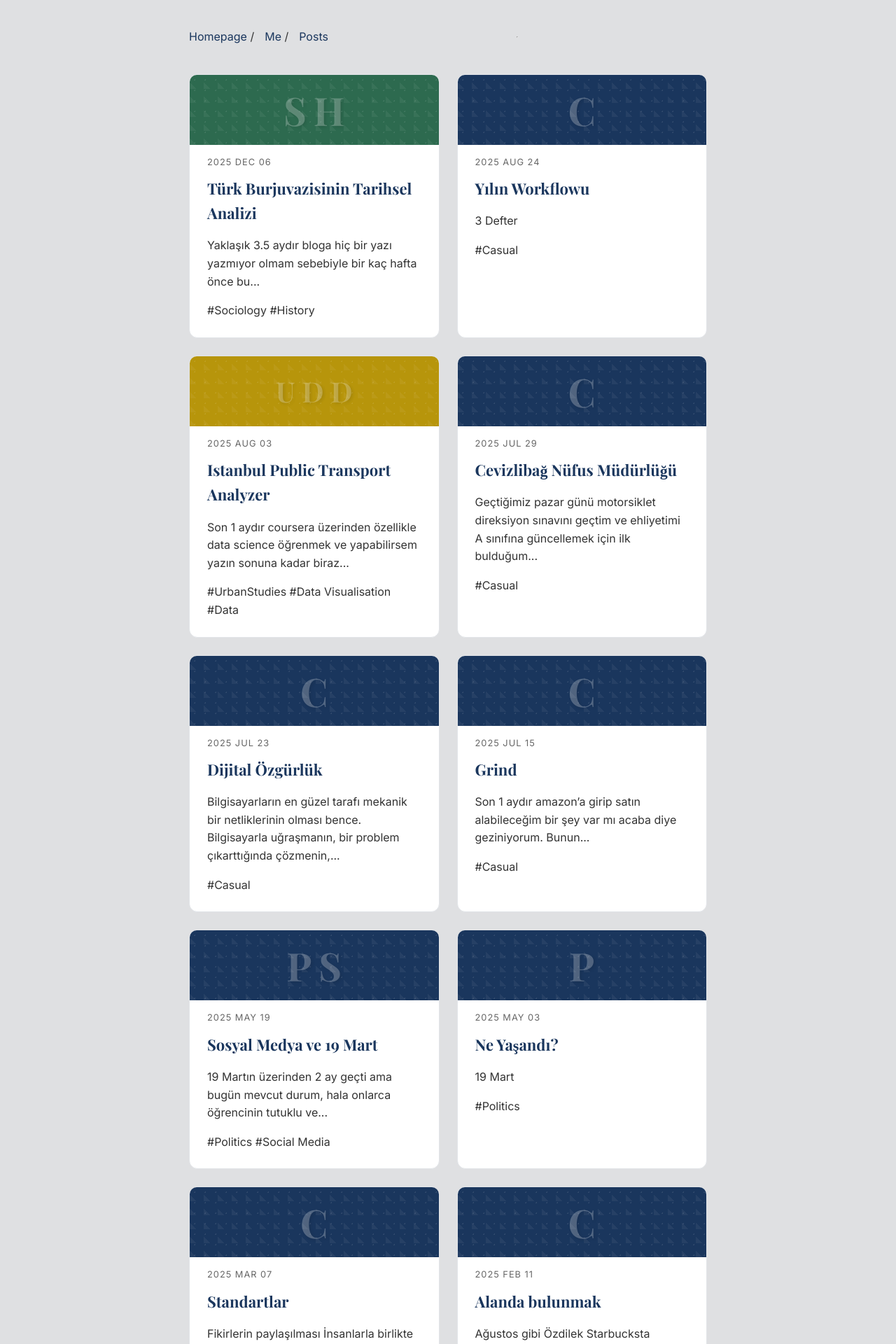
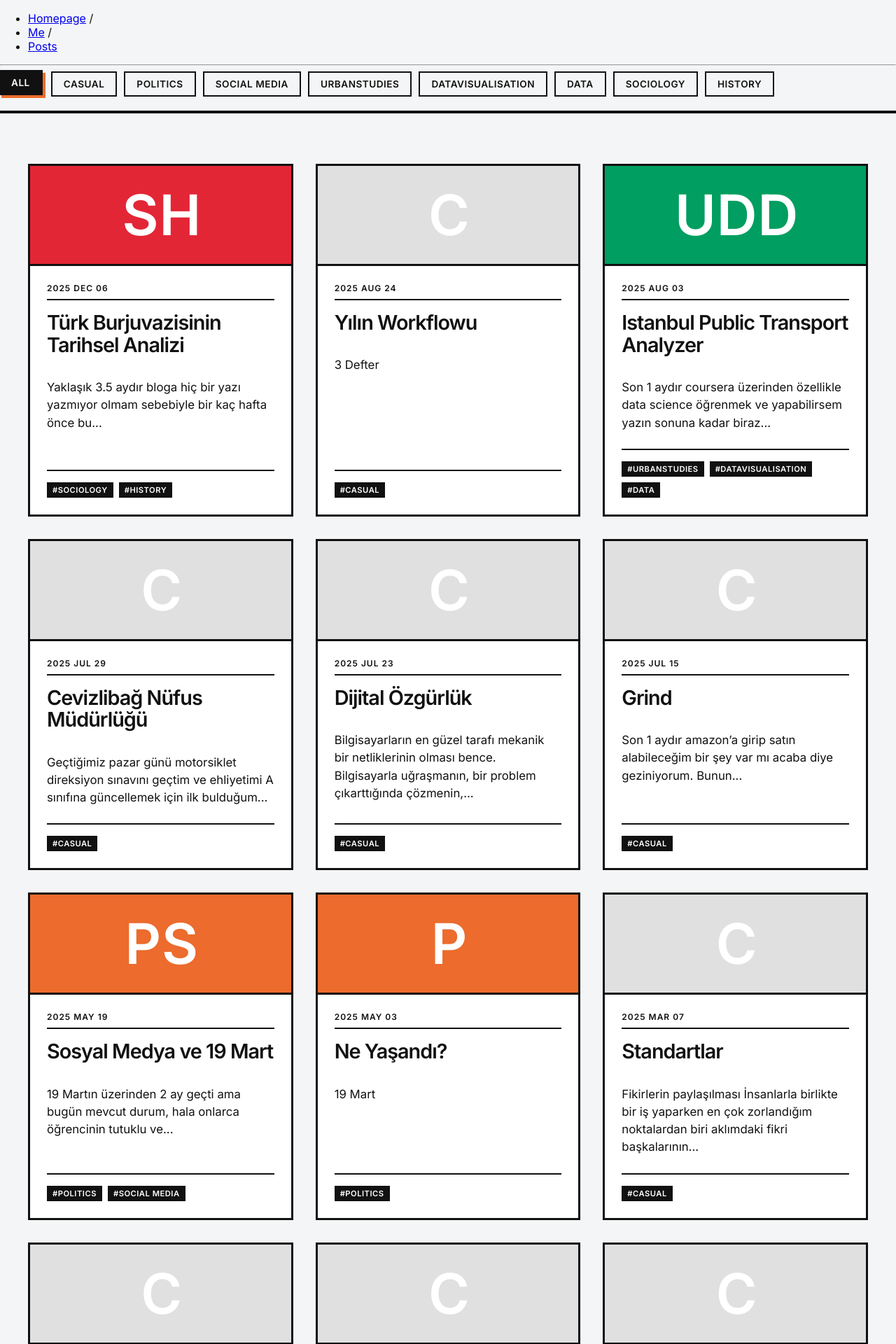
Before and after one commit to izuta-k/izuta-k.github.io, a Jekyll site: the page built from posts.html, in a window 1280 px wide. Shown: the top 1920 px of the page at 70% size. Built offline with Jekyll 4.4.1, drawn with Linux system fonts in a browser that asks for light colours.

Commit message:
BIG VISUAL UPDATE P2: SWISS STYLE HECK YEAH

```diff
--- a/_posts/2025-08-03-Istanbul_Transport_Analyzer.md
+++ b/_posts/2025-08-03-Istanbul_Transport_Analyzer.md
@@ -1,7 +1,7 @@
 ---
 layout: post
 title: Istanbul Public Transport Analyzer
-tags: [UrbanStudies, Data Visualisation, Data]
+tags: [UrbanStudies, DataVisualisation, Data]
 ---
 
 Son 1 aydır coursera üzerinden özellikle data science öğrenmek ve yapabilirsem yazın sonuna kadar biraz machine learning yetenekleri kazanabilmek için kurs alıyorum. Kursların formatı aslında biraz yavaş ama jupyterlab üzerinden yaptığım kod seansları sayesinde bir çok yeni kavram öğrendim. Yeni kavram oldukları içinde sadece öğrendiğimle kalıp unutmak istemiyorum pek bu bilgileri. Veri analizi ve python kütüphaneleri, sql gibi programlama dilleri 1 ayda birden şoklama usülü bünyeme dahil oldukları için bunları tutacak bir şeyler aradım o yüzden kendime. Bir proje bulayım ve en azından ilerde unutsam bile geriye dönüp bakıp tekrardan neyin nasıl yapıldığını görüp bilgilerimi tazeleyebileceğim bir şeyler. O yüzden bir şeyler öğrenmeyi en çok sevdiğim başlıklardan biri olan İstanbul halkının mobilizasyona dair bir şeyler yapayım dedim. Sonuçta insan yaşadığı yer hakkında bir şeyler bilmeden oraya ait de hissedemez.
--- a/css/main.scss
+++ b/css/main.scss
@@ -1,217 +1,190 @@
 ---
 ---
-// 1. VARIABLES
-$navy: #1A365D;
-$grey-bg: #dfe0e2;
-$max-width: 740px;
+/* SWISS VARIABLES */
+$black: #111111;
+$white: #ffffff;
+$grey-bg: #f4f5f6;
 
-// 2. CORE DEFAULTS
+/* 1. CORE TYPOGRAPHY (Inter Everywhere) */
 body {
     margin: 0;
-    font-family: 'Inter', sans-serif;
     background-color: $grey-bg;
-    color: #333;
-    line-height: 1.6;
+    font-family: 'Inter', Helvetica, Arial, sans-serif;
+    color: $black;
+    -webkit-font-smoothing: antialiased;
 }
 
-.container {
-    max-width: $max-width;
-    margin: auto;
-    padding: 0 20px;
+/* 2. THE GRID (Keeping your old structure) */
+.post-grid {
+    display: grid;
+    grid-template-columns: repeat(auto-fill, minmax(320px, 1fr));
+    gap: 2rem;
+    padding: 2rem 0;
+    max-width: 1200px;
+    margin: 0 auto;
 }
 
-a {
-    text-decoration: none;
-    color: $navy;
-    transition: 0.2s;
-    &:hover { text-decoration: underline; }
+/* 3. SWISS CARDS (Sharp, Bold, Geometric) */
+.post-card {
+    background: $white;
+    border: 3px solid $black; /* Thick, structural borders */
+    border-radius: 0; /* No rounded corners in Swiss design */
+    display: flex;
+    flex-direction: column;
+    transition: transform 0.15s ease, box-shadow 0.15s ease;
 }
 
-// 3. NAVIGATION
-.navbar {
-    padding: 40px 0 20px 0;
-    display: flex;
-    justify-content: space-between;
-    align-items: center;
-
-    .site-title {
-        font-family: 'Playfair Display', serif;
-        font-size: 28px;
-        font-weight: bold;
-    }
-
-    ul {
-        display: flex;
-        gap: 15px;
-        list-style: none;
-        margin: 0;
-        padding: 0;
-    }
+/* Neo-Swiss Hover Effect: A sharp, solid drop instead of a blurry shadow */
+.post-card:hover {
+    transform: translate(-6px, -6px);
+    box-shadow: 10px 10px 0px $black;
 }
 
-// 4. POST GRID & CARDS
-.post-grid {
-    display: grid;
-    grid-template-columns: repeat(auto-fill, minmax(300px, 1fr));
-    gap: 25px;
-    margin: 20px 0;
-}
-
-.post-card {
-    background: #ffffff;
-    border: 1px solid #e1e4e8;
-    border-radius: 12px;
-    padding: 25px;
-    display: flex;
-    flex-direction: column;
-    transition: transform 0.2s ease, box-shadow 0.2s ease;
-
-    &:hover {
-        transform: translateY(-5px);
-        box-shadow: 0 10px 20px rgba(0,0,0,0.05);
-        border-color: $navy;
-    }
-
-    .title {
-        font-family: 'Playfair Display', serif;
-        font-size: 22px;
-        color: #0b3536;
-        margin: 10px 0;
-    }
-
-    .details {
-        font-size: 0.8rem;
-        color: #666;
-        text-transform: uppercase;
-        letter-spacing: 1px;
-    }
-}
-
-// 5. CONTENT TYPOGRAPHY
-.content {
-    h1, h2, h3 {
-        font-family: 'Playfair Display', serif;
-        color: #0b3536;
-        margin-top: 1.5em;
-    }
-
-    blockquote {
-        border-left: 4px solid $navy;
-        margin: 20px 0;
-        padding: 10px 20px;
-        background: rgba(255,255,255,0.5);
-        font-style: italic;
-    }
-
-    img {
-        max-width: 100%;
-        height: auto;
-        border-radius: 8px;
-    }
-}
-
-// 6. RESPONSIVENESS
-@media (max-width: 600px) {
-    .navbar {
-        flex-direction: column;
-        text-align: center;
-        gap: 20px;
-    }
-    .post-grid {
-        grid-template-columns: 1fr;
-    }
-}
-
-/* Thumbnail Placeholder Style */
+/* 4. THE THUMBNAILS (Color Coded & Tag Letters) */
 .post-card-visual {
-    height: 120px;
-    margin: -25px -25px 20px -25px; /* Pulls it to the edges of the card */
+    height: 140px;
+    border-bottom: 3px solid $black; /* Distinct separation */
     display: flex;
     align-items: center;
     justify-content: center;
-    background-color: #1A365D; /* Default Navy */
-    color: rgba(255,255,255,0.2);
-    font-family: 'Playfair Display', serif;
-    font-size: 5rem;
-    font-weight: bold;
-    overflow: hidden;
-    border-radius: 10px 10px 0 0;
+    background-color: $black; /* Default fallback */
 }
 
-/* Category Color Coding */
-/* These match your common tags like #Sociology or #History */
-.post-card.sociology .post-card-visual { background-color: #2D6A4F; } /* Deep Green */
-.post-card.history .post-card-visual { background-color: #8B4513; }   /* Burnt Sienna */
-.post-card.economics .post-card-visual { background-color: #4A4E69; } /* Slate Blue */
-.post-card.urbanstudies .post-card-visual { background-color: #D4A373; } /* Earthy Sand */
-.post-card.politics .post-card-visual { background-color: #4A235A; }   /* Royal Purple */
+/* Swiss Colors are stark and vibrant, not muted */
+.tag-sociology .post-card-visual { background-color: #E32636; } /* Swiss Red */
+.tag-history .post-card-visual { background-color: #0055A4; }   /* Pure Blue */
+.tag-economics .post-card-visual { background-color: #FFCC00; } /* Bright Yellow */
+.tag-urbanstudies .post-card-visual { background-color: #009E60; } /* Pure Green */
 
-
-/* Abstract Pattern Overlay */
-.post-card-visual::after {
-    content: "";
-    position: absolute;
-    top: 0; left: 0; width: 100%; height: 100%;
-    opacity: 0.1;
-    background-image: radial-gradient(#ffffff 1px, transparent 1px);
-    background-size: 15px 15px;
+.tag-letters {
+    display: flex;
+    gap: 4px;
 }
 
-/* Base Thumbnail Style */
-.post-card-visual {
-    height: 100px;
-    margin: -25px -25px 15px -25px;
-    display: flex;
-    align-items: center;
-    justify-content: center;
-    background-color: #1A365D; /* Default Navy */
-    position: relative;
-    overflow: hidden;
+.tag-char {
+    font-family: 'Inter', sans-serif;
+    font-size: 5rem;
+    font-weight: 900; /* Maximum boldness */
+    line-height: 1;
+    color: $white;
+    letter-spacing: -3px; /* Tight tracking is very Swiss */
 }
 
-.category-letter {
-    font-family: 'Playfair Display', serif;
-    font-size: 4rem;
-    color: rgba(255, 255, 255, 0.15);
-    font-weight: bold;
+/* If the background is yellow, make the letter black for contrast */
+.tag-economics .tag-char { color: $black; }
+
+/* 5. CARD CONTENT TYPOGRAPHY */
+.post-card-content {
+    padding: 1.5rem;
+    display: flex;
+    flex-direction: column;
+    flex-grow: 1;
 }
 
-/* Tag-Specific Colors */
-.tag-sociology .post-card-visual { background-color: #2D6A4F; }   /* Forest Green */
-.tag-history .post-card-visual { background-color: #7B241C; }     /* Deep Red */
-.tag-economics .post-card-visual { background-color: #21618C; }   /* Steel Blue */
-.tag-urbanstudies .post-card-visual { background-color: #B7950B; } /* Golden Mustard */
-.tag-Politics .post-card-visual { background-color: #4A235A; }   /* Royal Purple */
+.details {
+    font-weight: 800;
+    font-size: 0.75rem;
+    text-transform: uppercase;
+    letter-spacing: 1px;
+    border-bottom: 2px solid $black; /* Structural dividing line */
+    padding-bottom: 0.5rem;
+    margin-bottom: 1rem;
+}
 
-/* Subtle Pattern Overlay for Appeal */
-.post-card-visual::before {
-    content: "";
-    position: absolute;
-    top: 0; left: 0; width: 100%; height: 100%;
-    background-image: linear-gradient(45deg, rgba(255,255,255,0.05) 25%, transparent 25%);
-    background-size: 20px 20px;
+.title {
+    font-weight: 900;
+    font-size: 1.8rem;
+    line-height: 1.1;
+    letter-spacing: -1px;
+    margin: 0 0 1rem 0;
+}
+
+.title a {
+    color: $black;
+    text-decoration: none;
+}
+
+.excerpt {
+    font-size: 1.05rem;
+    line-height: 1.5;
+    margin-bottom: 1.5rem;
+    flex-grow: 1;
+}
+
+/* 6. TAG PILLS (Sharp and Blocky) */
+.post-tags-row {
+    display: flex;
+    flex-wrap: wrap;
+    gap: 8px;
+    border-top: 2px solid $black; /* Structural dividing line */
+    padding-top: 1rem;
+}
+
+.mini-tag {
+    font-weight: 800;
+    font-size: 0.7rem;
+    text-transform: uppercase;
+    background: $black;
+    color: $white;
+    padding: 4px 8px;
+    border-radius: 0; /* Sharp rectangle */
+    letter-spacing: 0.5px;
 }
 
 
-/* Container for the letters */
-.tag-letters {
+/* =========================================
+ SWISS TAG COLOR PALETTE
+ * ========================================= */
+
+/* The Core Research */
+.tag-politics .post-card-visual { background-color: #EC6B2D; }        /* Swiss Orange */
+.tag-urbanstudies .post-card-visual { background-color: #009E60; }    /* Pure Green */
+.tag-sociology .post-card-visual { background-color: #E32636; }       /* Swiss Red */
+.tag-history .post-card-visual { background-color: #0055A4; }         /* Pure Blue */
+.tag-economics .post-card-visual { background-color: #FFCC00; }       /* Bright Yellow */
+
+/* Data & Tech */
+.tag-data .post-card-visual { background-color: #3F00FF; }            /* Ultramarine */
+.tag-datavisualisation .post-card-visual { background-color: #00AEEF; } /* Cyan */
+
+/* Other Interests */
+.tag-casual .post-card-visual { background-color: #E0E0E0; }          /* Stark Silver */
+.tag-football .post-card-visual { background-color: #111111; }        /* Solid Black */
+.tag-astrology .post-card-visual { background-color: #9B26B6; }       /* Deep Purple */
+
+
+
+
+/* SWISS TAG FILTER MENU */
+.tag-filter-menu {
     display: flex;
+    flex-wrap: wrap;
     gap: 10px;
-    align-items: center;
-    justify-content: center;
-    width: 100%;
-    height: 100%;
+    margin-bottom: 40px;
+    border-bottom: 4px solid #111111; /* Heavy structural line */
+    padding-bottom: 20px;
 }
 
-.tag-char {
-    font-family: 'Playfair Display', serif; /* Using your academic serif font */
-    font-size: 3.5rem;
-    font-weight: 700;
-    color: rgba(255, 255, 255, 0.25); /* Subtle transparency for a modern look */
-    text-shadow: 2px 2px 4px rgba(0, 0, 0, 0.1);
+.filter-btn {
+    font-family: 'Inter', sans-serif;
+    font-weight: 900;
+    font-size: 0.85rem;
+    text-transform: uppercase;
+    letter-spacing: 0.5px;
+    background: transparent;
+    border: 2px solid #111111;
+    color: #111111;
+    padding: 8px 16px;
+    cursor: pointer;
+    border-radius: 0; /* Sharp corners */
+    transition: all 0.1s ease;
 }
 
-/* Make letters smaller if there are many tags */
-.tag-letters:has(.tag-char:nth-child(3)) .tag-char {
-    font-size: 2.5rem;
+/* The Active / Hover State */
+.filter-btn:hover,
+.filter-btn.active {
+    background: #111111;
+    color: #ffffff;
+    transform: translate(-2px, -2px); /* Slight brutalist lift */
+    box-shadow: 4px 4px 0px #EC6B2D; /* Swiss Orange highlight */
 }
--- a/posts.html
+++ b/posts.html
@@ -5,18 +5,29 @@ title: Yazılar
 
 
 
+<div class="tag-filter-menu">
+  <button class="filter-btn active" data-filter="all">ALL</button>
+
+  {% for tag in site.tags %}
+    {% assign tag_name = tag | first %}
+    <button class="filter-btn" data-filter="{{ tag_name | downcase }}">{{ tag_name | upcase }}</button>
+  {% endfor %}
+</div>
+
 <div class="post-grid">
   {% for post in site.posts %}
     {% assign primary_tag = post.tags | first | downcase %}
 
-    <article class="post-card tag-{{ primary_tag }}">
+    <article class="post-card tag-{{ primary_tag }}" data-tags="{{ post.tags | join: ' ' | downcase }}">
       <div class="post-card-visual">
         <div class="tag-letters">
           {% for tag in post.tags %}
             <span class="tag-char">{{ tag | slice: 0 | upcase }}</span>
           {% endfor %}
         </div>
-      </div> <div class="post-card-content">
+      </div>
+
+      <div class="post-card-content">
         <div class="details">{{ post.date | date: '%Y %b %d' }}</div>
         <h2 class="title"><a href="{{ post.url }}">{{ post.title }}</a></h2>
         <p class="excerpt">{{ post.excerpt | strip_html | truncatewords: 15 }}</p>
@@ -30,3 +41,39 @@ title: Yazılar
     </article>
   {% endfor %}
 </div>
+
+
+<script>
+document.addEventListener('DOMContentLoaded', function() {
+  const buttons = document.querySelectorAll('.filter-btn');
+  const posts = document.querySelectorAll('.post-card');
+
+  buttons.forEach(button => {
+    button.addEventListener('click', () => {
+      // 1. Remove the 'active' black background from all buttons
+      buttons.forEach(btn => btn.classList.remove('active'));
+
+      // 2. Add the 'active' background to the one you just clicked
+      button.classList.add('active');
+
+      // 3. Find out which tag we are filtering by
+      const filterValue = button.getAttribute('data-filter');
+
+      // 4. Loop through all posts and hide/show them
+      posts.forEach(post => {
+        if (filterValue === 'all') {
+          post.style.display = 'flex'; // Show everything
+        } else {
+          // Check if the post's hidden data-tags includes our filter
+          const postTags = post.getAttribute('data-tags');
+          if (postTags.includes(filterValue)) {
+            post.style.display = 'flex'; // Show it
+          } else {
+            post.style.display = 'none'; // Hide it
+          }
+        }
+      });
+    });
+  });
+});
+</script>
```
